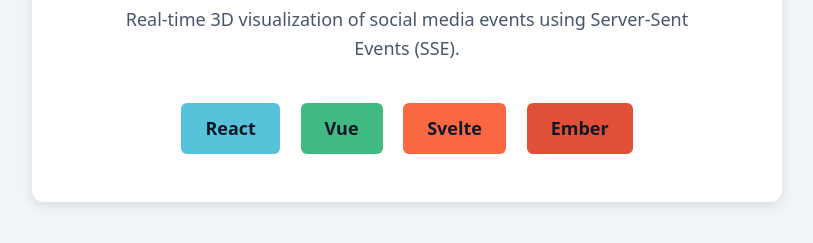
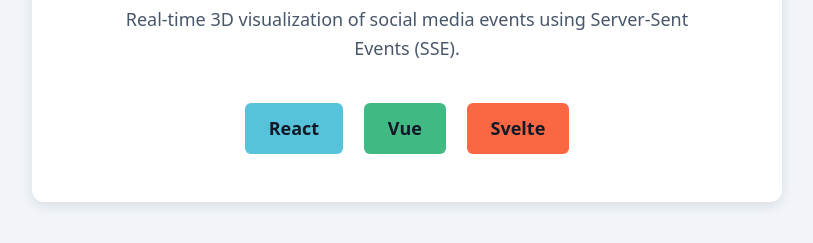
Before and after one commit to edouardmisset/upfluence-coding-challenge, an Astro site in the folder apps/web/: page / in a window 1280 px wide. Shown: the part 353-596 px from the top of the page, without its empty margins (233-1046 px from the left). Built offline with nearby package versions, Linux system fonts and the light colour scheme; Astro itself is replaced by a stand-in of ours.

Commit message:
chore: remove ember ref

```diff
--- a/apps/web/src/pages/index.astro
+++ b/apps/web/src/pages/index.astro
@@ -24,11 +24,6 @@
         href="/upfluence-coding-challenge/svelte-viz"
         class="btn"
         data-variant="svelte">Svelte</a
-      >
-      <a
-        href="/upfluence-coding-challenge/ember-viz"
-        class="btn"
-        data-variant="ember">Ember</a
       >
     </div>
   </main>
@@ -92,10 +87,6 @@
     --button-color: var(--color-svelte);
   }
 
-  .btn[data-variant='ember'] {
-    --button-color: var(--color-ember);
-  }
-
   .btn {
     background-color: var(--button-color);
   }
--- a/packages/styles/src/base/variables.css
+++ b/packages/styles/src/base/variables.css
@@ -29,7 +29,6 @@
   --color-react: hsl(191deg 65% 60%);
   --color-vue: hsl(153deg 48% 49%);
   --color-svelte: hsl(12deg 94% 62%);
-  --color-ember: hsl(8deg 73% 55%);
 
   /* Colors - Semantic */
   --color-success: hsl(170deg 75% 35%);
```
